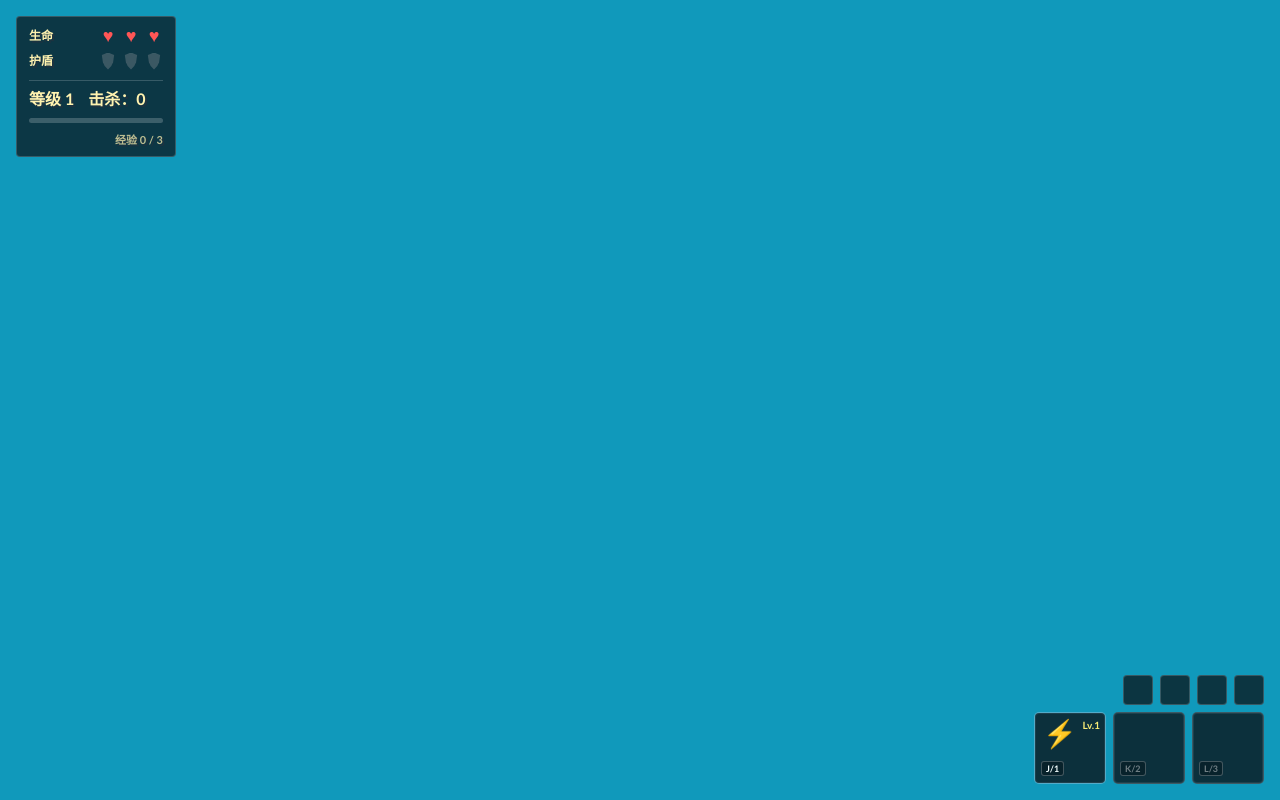
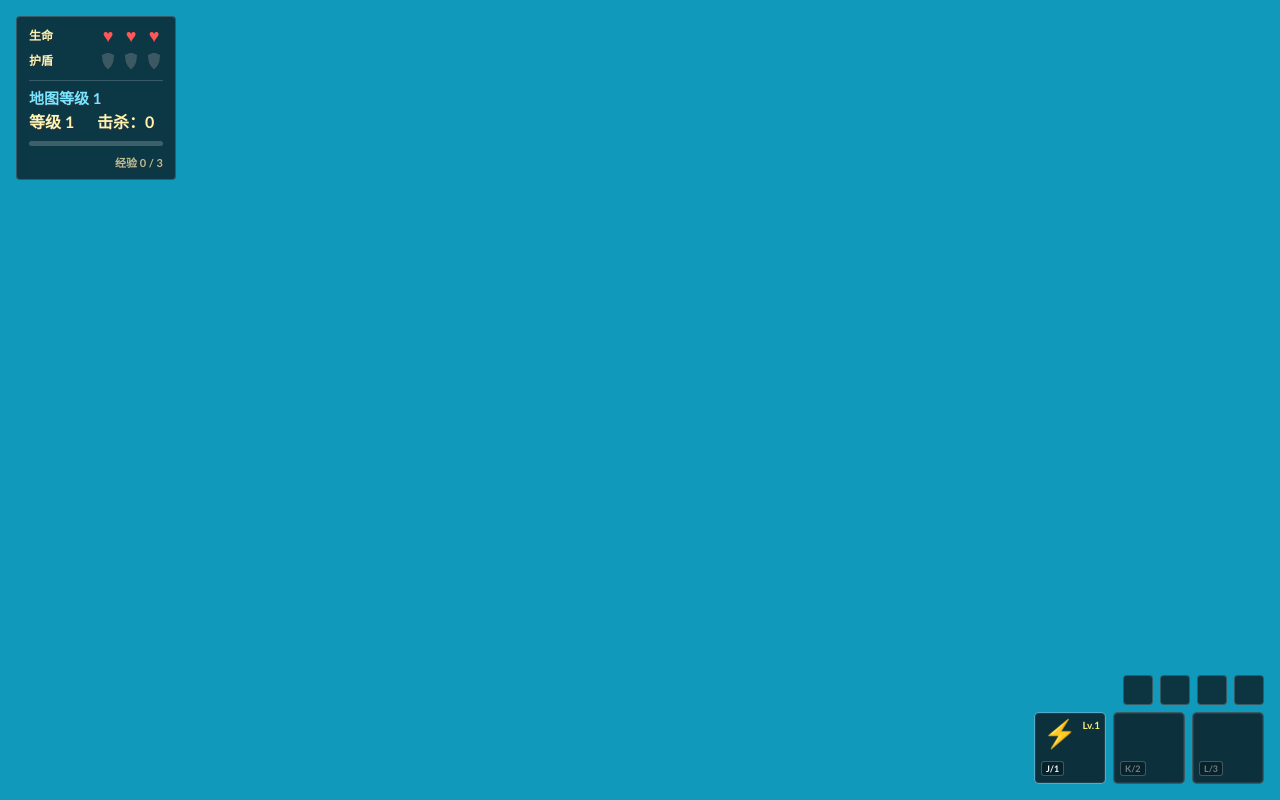
Before and after one commit to SevenNorth/pixi_game, a website built with Vite: page index.html in a window 1280 px wide. Both pictures are taken after a click on the button "开始游戏". Built offline with nearby package versions, Linux system fonts and the light colour scheme; files whose address does not match are found by name.

Commit message:
feat: show current map level

```diff
--- /dev/null
+++ b/src/game/simulation/MapProgression.ts
@@ -0,0 +1,11 @@
+export interface MapProgressionState {
+  level: number;
+}
+
+export class MapProgression {
+  readonly state: MapProgressionState = { level: 1 };
+
+  reset() {
+    this.state.level = 1;
+  }
+}
--- a/src/i18n/index.ts
+++ b/src/i18n/index.ts
@@ -3,6 +3,7 @@ const messages = {
     hp: '生命',
     shield: '护盾',
     level: '等级 {level}',
+    mapLevel: '地图等级 {level}',
     killed: '击杀：{killed}',
     experience: '经验',
     experienceValue: '经验 {experience} / {next}',
@@ -25,6 +26,7 @@ const messages = {
     hp: 'HP',
     shield: 'SHIELD',
     level: 'LV {level}',
+    mapLevel: 'MAP LV {level}',
     killed: 'KILLED: {killed}',
     experience: 'Experience',
     experienceValue: 'XP {experience} / {next}',
--- a/src/index.less
+++ b/src/index.less
@@ -105,10 +105,17 @@ body {
 }
 
 .hud-counters {
-  display: flex;
-  gap: 14px;
+  display: grid;
+  grid-template-columns: auto auto;
+  gap: 5px 14px;
   padding-top: 8px;
   border-top: 1px solid rgba(255, 255, 255, 0.18);
+}
+
+.map-level {
+  grid-column: 1 / -1;
+  color: #79e6ff;
+  font-size: 15px;
 }
 
 .experience-track {
--- a/src/phaser/scenes/GameScene.ts
+++ b/src/phaser/scenes/GameScene.ts
@@ -11,6 +11,7 @@ import { getFoodRecovery } from '../../game/simulation/FoodRecovery';
 import type { FoodKey } from '../../game/simulation/FoodRecovery';
 import { InfiniteWorldSystem } from '../../game/simulation/InfiniteWorld';
 import type { WorldChunkState, WorldObstacleState } from '../../game/simulation/InfiniteWorld';
+import { MapProgression } from '../../game/simulation/MapProgression';
 import {
   applyMonsterDamage,
   createMonsterCombatState,
@@ -53,6 +54,7 @@ import {
   showLevelUp,
   showMenu,
   updateHud,
+  updateMapLevel,
   updatePassiveSkills,
   updateProgression,
   updateSkillSlots,
@@ -121,6 +123,7 @@ export class GameScene extends Phaser.Scene {
   private playerSkills = new PlayerSkillSystem();
   private playerPassives = new PlayerPassiveSystem();
   private world = new InfiniteWorldSystem();
+  private mapProgression = new MapProgression();
   private obstacleSprites = new Map<string, ObstacleSprite>();
   private appliedPassiveMaxShieldBonus = 0;
   private damageTween?: Phaser.Tweens.Tween;
@@ -141,6 +144,7 @@ export class GameScene extends Phaser.Scene {
     this.playerSkills.reset(this.gameplayTime);
     this.playerPassives.reset();
     this.world.reset();
+    this.mapProgression.reset();
     this.obstacleSprites.clear();
     this.appliedPassiveMaxShieldBonus = 0;
     this.playerAttack = attackForLevel(this.progression.state.level);
@@ -149,6 +153,7 @@ export class GameScene extends Phaser.Scene {
     window.addEventListener('restart-game', this.restart, { once: true });
     showHud();
     updateHud(this.killed);
+    updateMapLevel(this.mapProgression.state.level);
     updateVitals(
       this.vitals.state.hp,
       this.vitals.state.maxHp,
--- a/src/phaser/ui/domHud.ts
+++ b/src/phaser/ui/domHud.ts
@@ -14,6 +14,7 @@ let killed: HTMLElement;
 let hpPips: HTMLElement;
 let shieldPips: HTMLElement;
 let level: HTMLElement;
+let mapLevel: HTMLElement;
 let experienceBar: HTMLElement;
 let experienceLabel: HTMLElement;
 let levelUp: HTMLElement;
@@ -37,6 +38,7 @@ export function initDomHud(container: HTMLElement) {
         </div>
       </div>
       <div class="hud-counters">
+        <div id="map-level" class="hud-stat map-level">${t('mapLevel', { level: 1 })}</div>
         <div id="level" class="hud-stat">${t('level', { level: 1 })}</div>
         <div id="killed" class="hud-stat">${t('killed', { killed: 0 })}</div>
       </div>
@@ -87,6 +89,7 @@ export function initDomHud(container: HTMLElement) {
   hpPips = root.querySelector('#hp-pips') as HTMLElement;
   shieldPips = root.querySelector('#shield-pips') as HTMLElement;
   level = root.querySelector('#level') as HTMLElement;
+  mapLevel = root.querySelector('#map-level') as HTMLElement;
   experienceBar = root.querySelector('#experience-bar') as HTMLElement;
   experienceLabel = root.querySelector('#experience-label') as HTMLElement;
   levelUp = root.querySelector('#level-up') as HTMLElement;
@@ -161,6 +164,10 @@ export function updateProgression(levelNumber: number, experience: number, exper
   experienceLabel.textContent = t('experienceValue', { experience, next: experienceToNext });
 }
 
+export function updateMapLevel(levelNumber: number) {
+  mapLevel.textContent = t('mapLevel', { level: levelNumber });
+}
+
 const playerSkillNameKeys: Record<PlayerSkillId, MessageKey> = {
   'lightning-bolt': 'lightningBolt',
   'thunder-dash': 'thunderDash',
```
Also changed, not shown: docs/game-roadmap.md (+2 -0 lines).
